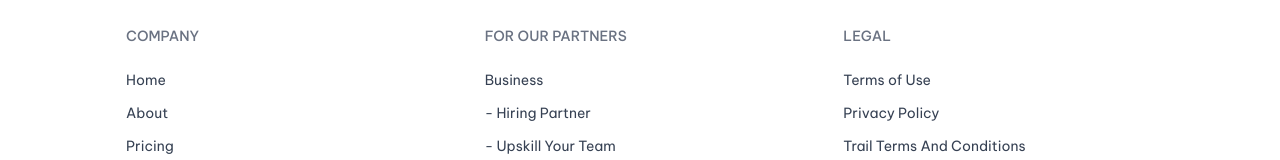
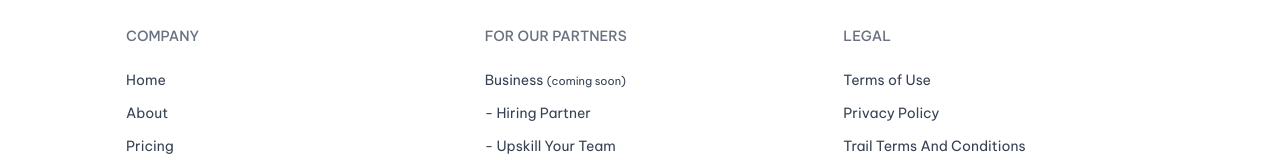
Before and after one commit to viji9898/app-oysterr, a Next.js app: page / in a window 1280 px wide. Shown: the part 5893-6053 px from the top of the page. Built offline with nearby package versions, Linux system fonts and the light colour scheme.

Commit message:
update-footer
1.disable - for partner business links - added coming soon

```diff
--- a/src/app/components/layout/Footer.tsx
+++ b/src/app/components/layout/Footer.tsx
@@ -109,24 +109,15 @@ const Footer = () => {
               FOR Our Partners
             </h3>
             <nav className="flex flex-col space-y-3">
-              <Link
-                href="/business"
-                className="text-gray-700 hover:text-blue-600"
-              >
-                Business
-              </Link>
-              <Link
-                href="/business/hiring-partner"
-                className="text-gray-700 hover:text-blue-600"
-              >
+              <p className="text-gray-700 hover:text-blue-600">
+                Business <small> (coming soon) </small>
+              </p>
+              <p className="text-gray-700 hover:text-blue-600">
                 - Hiring Partner
-              </Link>
-              <Link
-                href="/business/upskill"
-                className="text-gray-700 hover:text-blue-600"
-              >
+              </p>
+              <p className="text-gray-700 hover:text-blue-600">
                 - Upskill Your Team
-              </Link>
+              </p>
             </nav>
           </div>
 
```
